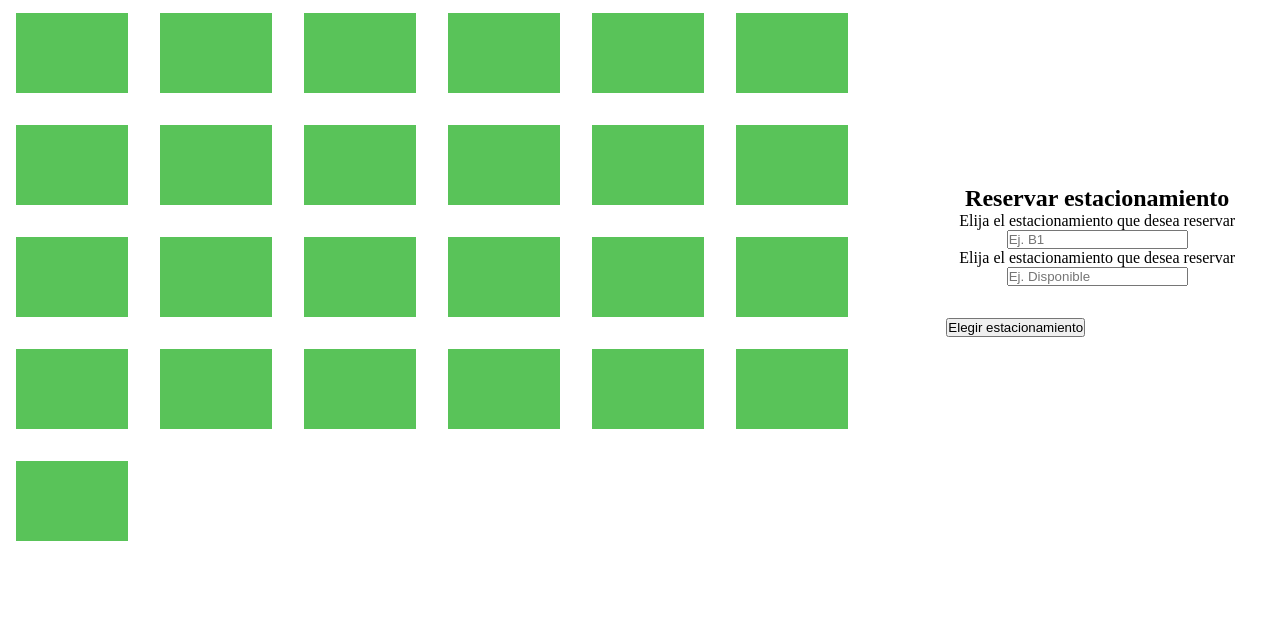
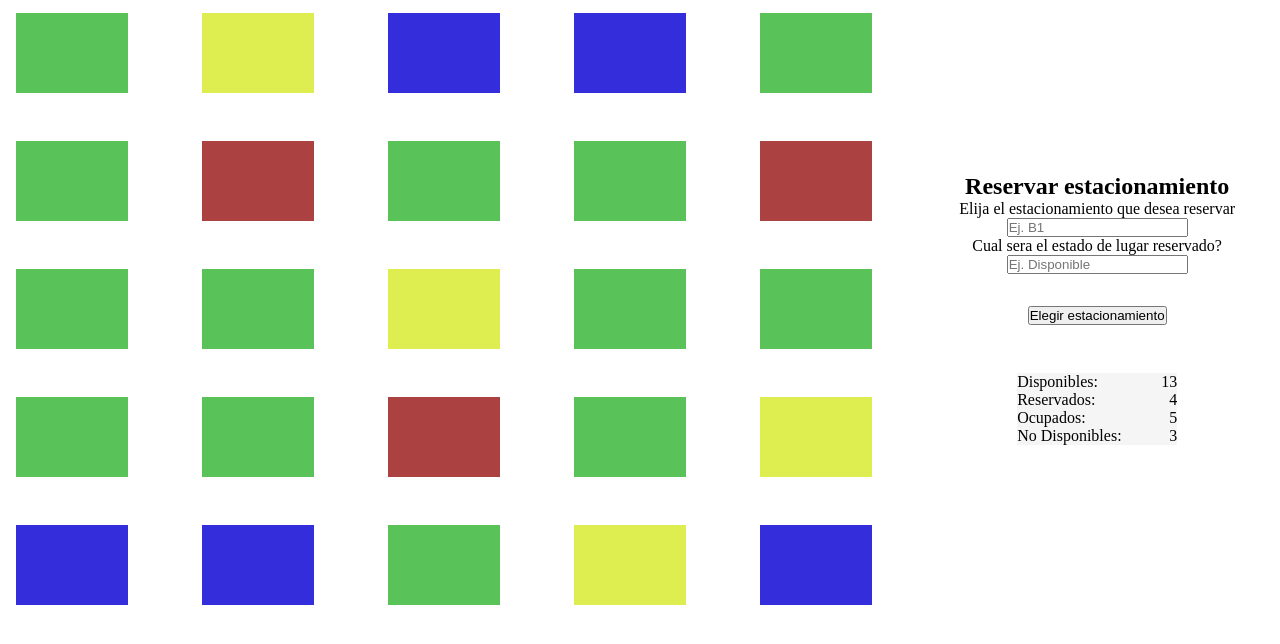
Before and after one commit to hpuentej/estaciona_miento, a plain HTML site: page index.html in a window 1280 px wide. Shown: the part 68-712 px from the top of the page. Drawn offline with Linux system fonts and the light colour scheme.

Commit message:
estacionamiento aun sin localStorage

```diff
--- a/index.css
+++ b/index.css
@@ -31,9 +31,9 @@
 }
 
 .estacion_X {
-  display: flex;
-  align-items: center;
-  flex-wrap: wrap;
+  display: grid;
+  grid-template-columns: 1fr 1fr 1fr 1fr 1fr;
+  grid-gap: 1rem;
 }
 
 .estaDisponible {
@@ -64,11 +64,6 @@
   margin: 1rem;
 }
 
-
-
-
-
-
 .formulario__1 {
   display: flex;
   flex-direction: column;
@@ -83,4 +78,21 @@
   display: flex;
   flex-direction: column;
   justify-content: center;
+  align-items: center;
 }
+
+.confirmar {
+  margin: 0 0 1rem 0;
+}
+
+.placesControl {
+  display: flex;
+  flex-direction: column;
+  background-color: #f5f5f5;
+  width: 10rem;
+}
+
+.statusLugar{
+  display: flex;
+  justify-content: space-between;
+}
--- a/index.html
+++ b/index.html
@@ -7,7 +7,7 @@
     <title>Estacionamiento</title>
     <link rel="stylesheet" href="./index.css" />
   </head>
-  <body>
+  <body onload="cambiaDeColor()">
     <header>
       <h1 class="titulo">Estacionamiento</h1>
       <p class="titulo__parrafo">El patio seguro</p>
@@ -15,31 +15,31 @@
     <main>
       <section class="estacionamiento">
         <div class="estacion_X">
-          <div class="estaDisponible"></div>
-          <div class="estaDisponible"></div>
-          <div class="estaDisponible"></div>
-          <div class="estaDisponible"></div>
-          <div class="estaDisponible"></div>
-          <div class="estaDisponible"></div>
-          <div class="estaDisponible"></div>
-          <div class="estaDisponible"></div>
-          <div class="estaDisponible"></div>
-          <div class="estaDisponible"></div>
-          <div class="estaDisponible"></div>
-          <div class="estaDisponible"></div>
-          <div class="estaDisponible"></div>
-          <div class="estaDisponible"></div>
-          <div class="estaDisponible"></div>
-          <div class="estaDisponible"></div>
-          <div class="estaDisponible"></div>
-          <div class="estaDisponible"></div>
-          <div class="estaDisponible"></div>
-          <div class="estaDisponible"></div>
-          <div class="estaDisponible"></div>
-          <div class="estaDisponible"></div>
-          <div class="estaDisponible"></div>
-          <div class="estaDisponible"></div>
-          <div class="estaDisponible"></div>
+          <div class="estaA1 estaDisponible"></div>
+          <div class="estaB1 estaReservado"></div>
+          <div class="estaC1 estaOcupado"></div>
+          <div class="estaD1 estaOcupado"></div>
+          <div class="estaE1 estaDisponible"></div>
+          <div class="estaA2 estaDisponible"></div>
+          <div class="estaB2 estaNoDisponible"></div>
+          <div class="estaC2 estaDisponible"></div>
+          <div class="estaD2 estaDisponible"></div>
+          <div class="estaE2 estaNoDisponible"></div>
+          <div class="estaA3 estaDisponible"></div>
+          <div class="estaB3 estaDisponible"></div>
+          <div class="estaC3 estaReservado"></div>
+          <div class="estaD3 estaDisponible"></div>
+          <div class="estaE3 estaDisponible"></div>
+          <div class="estaA4 estaDisponible"></div>
+          <div class="estaB4 estaDisponible"></div>
+          <div class="estaC4 estaNoDisponible"></div>
+          <div class="estaD4 estaDisponible"></div>
+          <div class="estaE4 estaReservado"></div>
+          <div class="estaA5 estaOcupado"></div>
+          <div class="estaB5 estaOcupado"></div>
+          <div class="estaC5 estaDisponible"></div>
+          <div class="estaD5 estaReservado"></div>
+          <div class="estaE5 estaOcupado"></div>
         </div>
 
         <div class="datos">
@@ -49,7 +49,7 @@
             <label for="inputLugar">Elija el estacionamiento que desea reservar</label>
             <input class="inputLugar" type="text" placeholder="Ej. B1" />
 
-            <label for="inputTipo">Elija el estacionamiento que desea reservar</label>
+            <label for="inputTipo"> Cual sera el estado de lugar reservado?</label>
             <input class="inputTipo" type="text" placeholder="Ej. Disponible" />
 
           </form>
@@ -60,7 +60,26 @@
             </button>
           </div>
 
-          <p class="Confirmar"></p>
+          <p class="confirmar"></p>
+
+          <section class="placesControl">
+            <div class="statusLugar valor1">
+              <p >Disponibles: </p>
+              <p class="val1"></p>
+            </div>
+            <div class="statusLugar valor2">
+              <p >Reservados: </p>
+              <p class="val2"></p>
+            </div>
+            <div class="statusLugar valor3">
+              <p >Ocupados: </p>
+              <p class="val3"></p>
+            </div>
+            <div class="statusLugar valor4">
+              <p >No Disponibles: </p>
+              <p class="val4"></p>
+            </div>
+          </section>
 
         </div>
       </section>
--- a/index.js
+++ b/index.js
@@ -1,31 +1,58 @@
-// const listaLugares = ['A1', 'B1', 'C1', 'D1', 'E1',
-//                       'A2', 'B2', 'C2', 'D2', 'E2',
-//                       'A3', 'B3', 'C3', 'D3', 'E3',
-//                       'A4', 'B4', 'C4', 'D4', 'E4',
-//                       'A5', 'B5', 'C5', 'D5', 'E5'];
+function onClickButtonElegir() {
 
-// const tipos = ['disponible', 'reservado', 'ocupado', 'no disponible']
-
-// function definirEstacionamiento(tipo, lugar) {
-//   if (tipo === 'disponible') {
-//     const valor = [tipoDisponible, lugar]
-//     return valor;
-//   }
-
-//   return tipoEstacionamiento;
-// }
-
-function onClickButtonElegir() {
   const inputLugar = document.querySelector(".inputLugar");
   const lugarValue = inputLugar.value;
 
   const inputTipo = document.querySelector(".inputTipo");
   const tipoValue = inputTipo.value;
 
-  const lugar = document.querySelector(".estaDisponible");
+  const lugar = document.querySelector(`.esta${lugarValue}`);
 
-  lugar.classList.replace("estaDisponible", "estaNoDisponible");
+  if (tipoValue != '') {
+    lugar.className = `esta${lugarValue} ${tipoValue}`;
+  }
 
-  const confirmar = document.querySelector(".Confirmar");
-  confirmar.innerText = `El lugar ${lugarValue} tiene el estatus de ${tipoValue}`;
+  const confirmar = document.querySelector(".confirmar");
+  confirmar.innerText = `Ultimo lugar actualizado: Lugar ${lugarValue} tiene el estatus de ${tipoValue}`;
 }
+
+function cambiaDeColor(){
+  return setInterval(conteoPlaces, 2000);  // cada 2 minutos
+}
+
+function conteoPlaces() {
+  const listaLugares = ['A1', 'B1', 'C1', 'D1', 'E1',
+                      'A2', 'B2', 'C2', 'D2', 'E2',
+                      'A3', 'B3', 'C3', 'D3', 'E3',
+                      'A4', 'B4', 'C4', 'D4', 'E4',
+                      'A5', 'B5', 'C5', 'D5', 'E5'];
+
+  let tipos = {disponibles: 0, reservados: 0, ocupados: 0, noDisponibles: 0};
+
+  for(lugar of listaLugares) {
+    const esta1 = document.querySelector(`.esta${lugar}`);
+    const [clase0, clase1] = esta1.classList;
+    const clase = clase1;
+    if (clase === 'estaDisponible') {
+      tipos.disponibles += 1;
+    } else if (clase === 'estaNoDisponible') {
+      tipos.noDisponibles += 1;
+    } else if (clase === 'estaReservado') {
+      tipos.reservados += 1;
+    } else {
+      tipos.ocupados += 1;
+    }
+  }
+
+  localStorage.setItem('tipos', JSON.stringify(tipos));
+
+  const valor_1 = document.querySelector(".val1");
+  const valor_2 = document.querySelector(".val2");
+  const valor_3 = document.querySelector(".val3");
+  const valor_4 = document.querySelector(".val4");
+
+  valor_1.innerHTML = `<p>${tipos.disponibles}</p>`;
+  valor_2.innerHTML = `<p>${tipos.reservados}</p>`;
+  valor_3.innerHTML = `<p>${tipos.ocupados}</p>`;
+  valor_4.innerHTML = `<p>${tipos.noDisponibles}</p>`;
+}
```
